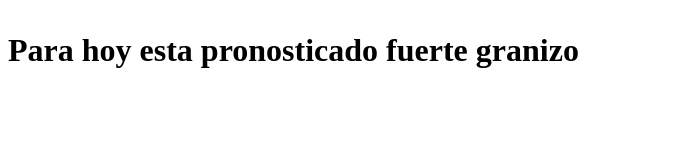
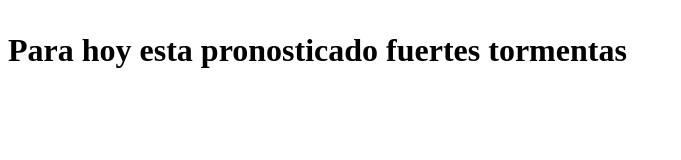
Before and after one commit to BrunoGarcia1973/repositiorioGIT-1-, a plain HTML site: page Mensaje-1.html in a window 1280 px wide. Shown: the whole page, without its empty margins (0-681 px from the left). Drawn offline with Linux system fonts and the light colour scheme.

Commit message:
rama_main

```diff
--- a/Mensaje-1.html
+++ b/Mensaje-1.html
@@ -5,7 +5,7 @@
 </head>
 <body>
 
-<h1><p>Para hoy esta pronosticado fuerte granizo</p></h1>
+<h1><p>Para hoy esta pronosticado fuertes tormentas</p></h1>
 
 
 </body>
```
